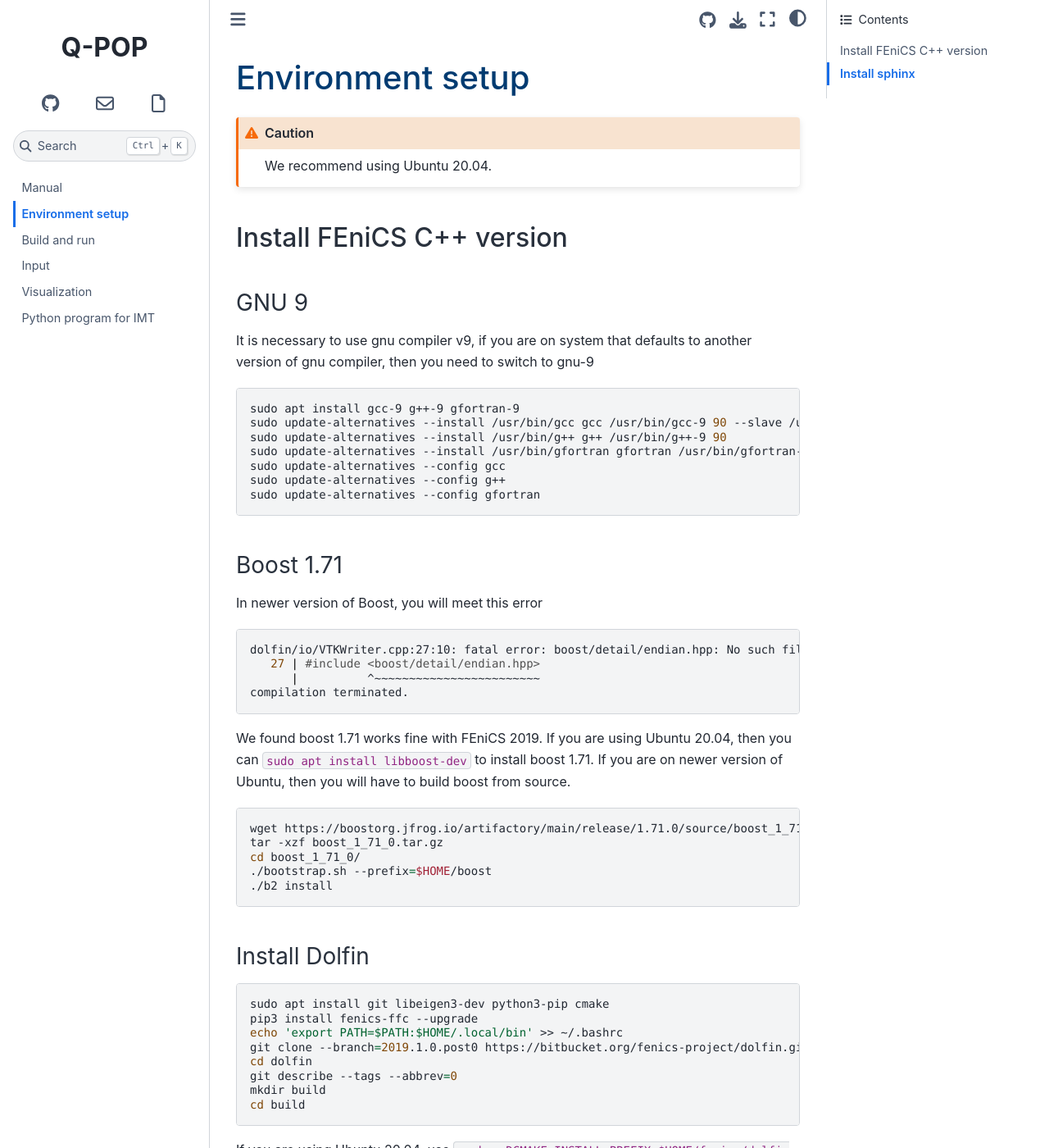
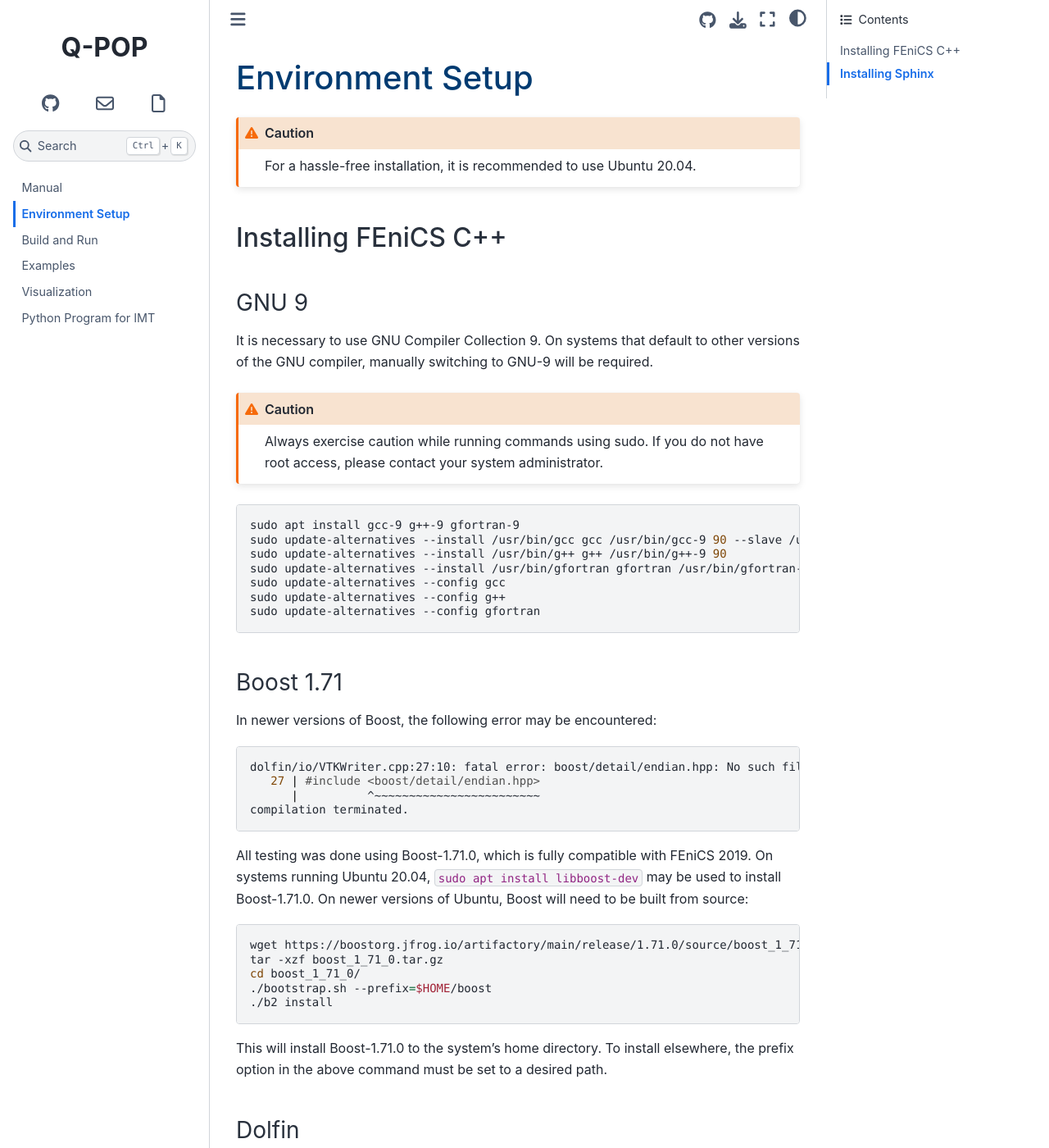
Before and after one commit to DOE-COMMS/Q-POP-Modules, a Sphinx documentation site: the page built from docs/prepare.md, in a window 1280 px wide and 1400 px high. Shown: the whole window at 82% size. Built offline with Sphinx 7.4.7 and the Sphinx Book theme 1.1.4, drawn with Linux system fonts in a browser that asks for light colours; some of the changed text lies outside the part shown.

````diff
--- a/docs/prepare.md
+++ b/docs/prepare.md
@@ -1,13 +1,16 @@
-# Environment setup
+# Environment Setup
 
 :::{caution}
-We recommend using Ubuntu 20.04.
+For a hassle-free installation, it is recommended to use Ubuntu 20.04.
 :::
 
-## Install FEniCS C++ version
+## Installing FEniCS C++
 
 ### GNU 9
-It is necessary to use gnu compiler v9, if you are on system that defaults to another version of gnu compiler, then you need to switch to gnu-9
+It is necessary to use GNU Compiler Collection 9. On systems that default to other versions of the GNU compiler, manually switching to GNU-9 will be required.
+:::{caution}
+Always exercise caution while running commands using sudo. If you do not have root access, please contact your system administrator.
+:::
 ```sh
 sudo apt install gcc-9 g++-9 gfortran-9
 sudo update-alternatives --install /usr/bin/gcc gcc /usr/bin/gcc-9 90 --slave /usr/bin/gcov gcov /usr/bin/gcov-9
@@ -19,15 +22,14 @@ sudo update-alternatives --config gfortran
 ```
 
 ### Boost 1.71
-In newer version of Boost, you will meet this error
+In newer versions of Boost, the following error may be encountered:
 ```sh
 dolfin/io/VTKWriter.cpp:27:10: fatal error: boost/detail/endian.hpp: No such file or directory
    27 | #include <boost/detail/endian.hpp>
       |          ^~~~~~~~~~~~~~~~~~~~~~~~~
 compilation terminated.
 ```
-
-We found boost 1.71 works fine with FEniCS 2019. If you are using Ubuntu 20.04, then you can `sudo apt install libboost-dev` to install boost 1.71. If you are on newer version of Ubuntu, then you will have to build boost from source.
+All testing was done using Boost-1.71.0, which is fully compatible with FEniCS 2019. On systems running Ubuntu 20.04, `sudo apt install libboost-dev` may be used to install Boost-1.71.0. On newer versions of Ubuntu, Boost will need to be built from source:
 ```sh
 wget https://boostorg.jfrog.io/artifactory/main/release/1.71.0/source/boost_1_71_0.tar.gz
 tar -xzf boost_1_71_0.tar.gz
@@ -35,8 +37,9 @@ cd boost_1_71_0/
 ./bootstrap.sh --prefix=$HOME/boost
 ./b2 install
 ```
+This will install Boost-1.71.0 to the system's home directory. To install elsewhere, the prefix option in the above command must be set to a desired path.
 
-### Install Dolfin
+### Dolfin
 ```sh
 sudo apt install git libeigen3-dev python3-pip cmake
 pip3 install fenics-ffc --upgrade
@@ -47,21 +50,27 @@ git describe --tags --abbrev=0
 mkdir build
 cd build
 ```
-If you are using Ubuntu 20.04, use `cmake -DCMAKE_INSTALL_PREFIX=$HOME/fenics/dolfin ..`, while if you are using Ubuntu 22.04 `cmake -DCMAKE_INSTALL_PREFIX=$HOME/fenics/dolfin -DBOOST_ROOT=$HOME/boost ..`
+Then, on Ubuntu 20.04, use
+```sh
+cmake -DCMAKE_INSTALL_PREFIX=$HOME/fenics/dolfin ..
+```
+Or, on systems with Ubuntu 22.04, use
+```sh
+cmake -DCMAKE_INSTALL_PREFIX=$HOME/fenics/dolfin -DBOOST_ROOT=$HOME/boost ..
+```
 
 ```sh
 make
 make install
 cd ../..
-echo "source /home/xcheng/fenics/dolfin/share/dolfin/dolfin.conf" >> ~/.bashrc
+echo "source $HOME/fenics/dolfin/share/dolfin/dolfin.conf" >> ~/.bashrc
 ```
+A new terminal must be opened for changes to take effect. Alternatively, `source ~/.bashrc` can be used.
 
-You need to close and reopen the terminal to make update the environment variables.
-
-## Install sphinx
+## Installing Sphinx
 
 :::{attention}
-only needed if you want to build the documentation locally
+Optional: Build documentation locally
 :::
 
 ```sh
````
Also changed, not shown: README.md (+9 -8 lines), docs/examples.md (renamed from docs/input.md, +4 -4 lines), docs/index.md (+2 -2 lines), docs/python.md (+6 -6 lines), docs/run.md (+19 -16 lines), docs/visualization.md (+2 -2 lines).
